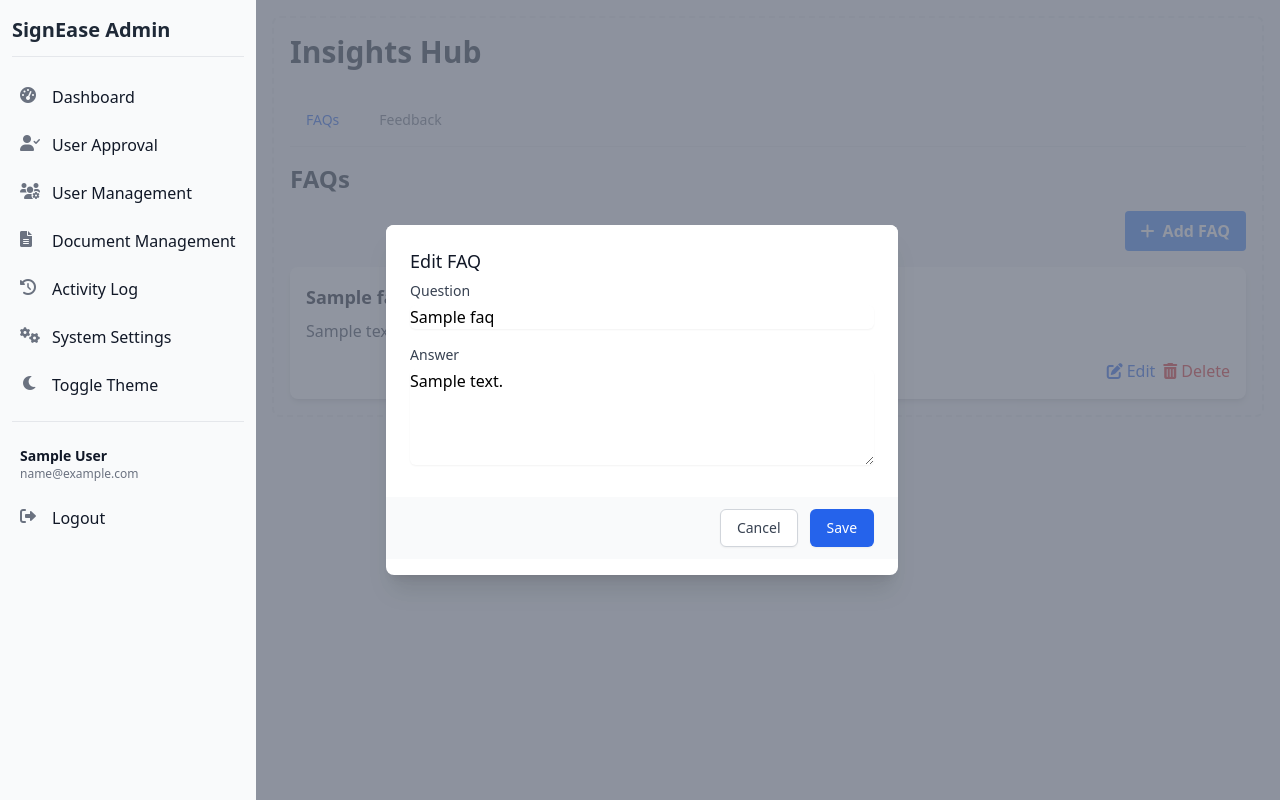
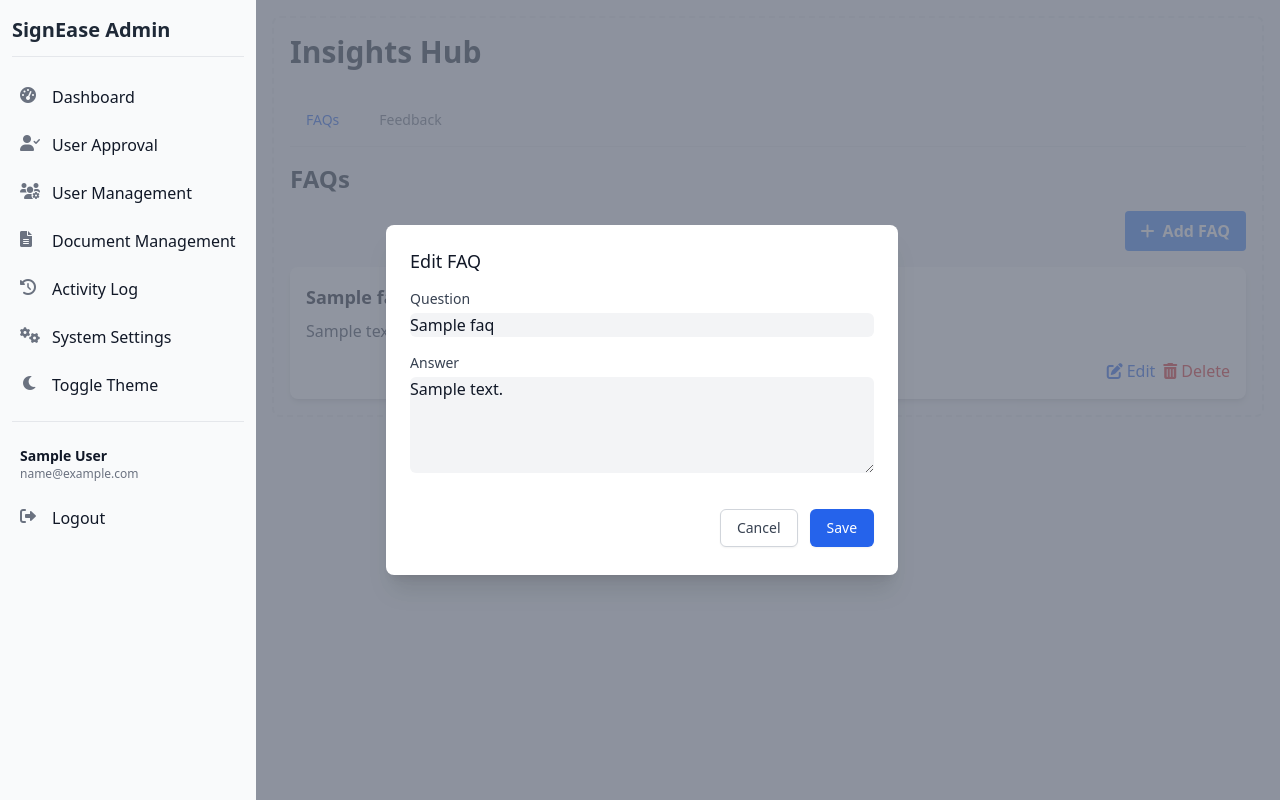
Before and after one commit to SandunLB/Project_Signease, a PHP site: page /insights_hub.php in a window 1280 px wide, after a click on "Edit". Run offline with PHP 8.4, Linux system fonts and the light colour scheme; the visitor is signed in with stand-in values (Sample User, id 1); tables that the repository leaves empty or names only in its code hold one stand-in row (values such as "Sample post"); some libraries are stand-ins or nearby versions.

Commit message:
improved Insights hub styling

```diff
--- a/insights_hub.php
+++ b/insights_hub.php
@@ -102,12 +102,47 @@ $feedbacks = getFeedback();
             from { opacity: 0; }
             to { opacity: 1; }
         }
+        .notification {
+            transition: opacity 0.5s, transform 0.5s;
+        }
+        .notification.show {
+            opacity: 1;
+            transform: translateY(0);
+        }
+        .notification.hide {
+            opacity: 0;
+            transform: translateY(-100%);
+        }
     </style>
 </head>
 <body class="bg-gray-100 dark:bg-gray-900">
     <div class="p-4 sm:ml-64">
         <div class="p-4 border-2 border-gray-200 border-dashed rounded-lg dark:border-gray-700">
             <h1 class="text-3xl font-bold mb-6 text-gray-800 dark:text-white">Insights Hub</h1>
+
+            <!-- Notification -->
+            <div id="notification" class="fixed top-4 right-4 max-w-sm w-full bg-white dark:bg-gray-800 shadow-lg rounded-lg pointer-events-auto ring-1 ring-black ring-opacity-5 overflow-hidden notification hide">
+                <div class="p-4">
+                    <div class="flex items-start">
+                        <div class="flex-shrink-0">
+                            <svg class="h-6 w-6 text-green-400" xmlns="http://www.w3.org/2000/svg" fill="none" viewBox="0 0 24 24" stroke="currentColor" aria-hidden="true">
+                                <path stroke-linecap="round" stroke-linejoin="round" stroke-width="2" d="M9 12l2 2 4-4m6 2a9 9 0 11-18 0 9 9 0 0118 0z" />
+                            </svg>
+                        </div>
+                        <div class="ml-3 w-0 flex-1 pt-0.5">
+                            <p id="notificationMessage" class="text-sm font-medium text-gray-900 dark:text-white"></p>
+                        </div>
+                        <div class="ml-4 flex-shrink-0 flex">
+                            <button onclick="hideNotification()" class="bg-white dark:bg-gray-800 rounded-md inline-flex text-gray-400 hover:text-gray-500 focus:outline-none focus:ring-2 focus:ring-offset-2 focus:ring-indigo-500">
+                                <span class="sr-only">Close</span>
+                                <svg class="h-5 w-5" xmlns="http://www.w3.org/2000/svg" viewBox="0 0 20 20" fill="currentColor" aria-hidden="true">
+                                    <path fill-rule="evenodd" d="M4.293 4.293a1 1 0 011.414 0L10 8.586l4.293-4.293a1 1 0 111.414 1.414L11.414 10l4.293 4.293a1 1 0 01-1.414 1.414L10 11.414l-4.293 4.293a1 1 0 01-1.414-1.414L8.586 10 4.293 5.707a1 1 0 010-1.414z" clip-rule="evenodd" />
+                                </svg>
+                            </button>
+                        </div>
+                    </div>
+                </div>
+            </div>
 
             <!-- Tabs -->
             <div class="mb-4">
@@ -121,43 +156,32 @@ $feedbacks = getFeedback();
                 </ul>
             </div>
 
-            <?php if (isset($success_message)): ?>
-                <div class="bg-green-100 border border-green-400 text-green-700 px-4 py-3 rounded relative mb-4" role="alert">
-                    <span class="block sm:inline"><?php echo $success_message; ?></span>
-                </div>
-            <?php endif; ?>
-            <?php if (isset($error_message)): ?>
-                <div class="bg-red-100 border border-red-400 text-red-700 px-4 py-3 rounded relative mb-4" role="alert">
-                    <span class="block sm:inline"><?php echo $error_message; ?></span>
-                </div>
-            <?php endif; ?>
-
             <!-- FAQ Section -->
             <div id="faq-section" class="tab-content active fade-in">
                 <h2 class="text-2xl font-bold mb-4 text-gray-800 dark:text-white">FAQs</h2>
                 <?php if (empty($faqs)): ?>
                     <div class="text-center py-8">
                         <p class="text-gray-600 dark:text-gray-400 mb-4">No FAQs available. Add your first FAQ!</p>
-                        <button onclick="openFAQModal()" class="bg-blue-500 hover:bg-blue-600 text-white font-bold py-2 px-4 rounded">
+                        <button onclick="openFAQModal()" class="bg-blue-500 hover:bg-blue-600 text-white font-bold py-2 px-4 rounded transition duration-300 ease-in-out transform hover:scale-105">
                             <i class="fas fa-plus mr-2"></i>Add FAQ
                         </button>
                     </div>
                 <?php else: ?>
                     <div class="mb-4 text-right">
-                        <button onclick="openFAQModal()" class="bg-blue-500 hover:bg-blue-600 text-white font-bold py-2 px-4 rounded">
+                        <button onclick="openFAQModal()" class="bg-blue-500 hover:bg-blue-600 text-white font-bold py-2 px-4 rounded transition duration-300 ease-in-out transform hover:scale-105">
                             <i class="fas fa-plus mr-2"></i>Add FAQ
                         </button>
                     </div>
                     <div class="space-y-4">
                         <?php foreach ($faqs as $faq): ?>
-                            <div class="bg-white dark:bg-gray-800 shadow-md rounded-lg p-4">
+                            <div class="bg-white dark:bg-gray-800 shadow-md rounded-lg p-4 transition duration-300 ease-in-out hover:shadow-lg">
                                 <h3 class="text-lg font-semibold text-gray-900 dark:text-white mb-2"><?php echo htmlspecialchars($faq['question']); ?></h3>
                                 <p class="text-gray-700 dark:text-gray-300 mb-4"><?php echo htmlspecialchars($faq['answer']); ?></p>
                                 <div class="flex justify-end space-x-2">
-                                    <button onclick="openFAQModal(<?php echo htmlspecialchars(json_encode($faq)); ?>)" class="text-blue-600 hover:text-blue-800 dark:text-blue-400 dark:hover:text-blue-200">
+                                    <button onclick="openFAQModal(<?php echo htmlspecialchars(json_encode($faq)); ?>)" class="text-blue-600 hover:text-blue-800 dark:text-blue-400 dark:hover:text-blue-200 transition duration-300 ease-in-out">
                                         <i class="fas fa-edit mr-1"></i>Edit
                                     </button>
-                                    <button onclick="deleteFAQ(<?php echo $faq['id']; ?>)" class="text-red-600 hover:text-red-800 dark:text-red-400 dark:hover:text-red-200">
+                                    <button onclick="deleteFAQ(<?php echo $faq['id']; ?>)" class="text-red-600 hover:text-red-800 dark:text-red-400 dark:hover:text-red-200 transition duration-300 ease-in-out">
                                         <i class="fas fa-trash-alt mr-1"></i>Delete
                                     </button>
                                 </div>
@@ -184,14 +208,14 @@ $feedbacks = getFeedback();
                         </thead>
                         <tbody>
                             <?php foreach ($feedbacks as $feedback): ?>
-                                <tr class="bg-white border-b dark:bg-gray-800 dark:border-gray-700 hover:bg-gray-50 dark:hover:bg-gray-600">
+                                <tr class="bg-white border-b dark:bg-gray-800 dark:border-gray-700 hover:bg-gray-50 dark:hover:bg-gray-600 transition duration-300 ease-in-out">
                                     <td class="py-4 px-6"><?php echo htmlspecialchars($feedback['name']); ?></td>
                                     <td class="py-4 px-6"><?php echo htmlspecialchars($feedback['email']); ?></td>
                                     <td class="py-4 px-6"><?php echo htmlspecialchars($feedback['subject']); ?></td>
                                     <td class="py-4 px-6"><?php echo htmlspecialchars(substr($feedback['message'], 0, 50)) . '...'; ?></td>
                                     <td class="py-4 px-6"><?php echo htmlspecialchars($feedback['created_at']); ?></td>
                                     <td class="py-4 px-6">
-                                        <button onclick="viewFeedbackDetails(<?php echo htmlspecialchars(json_encode($feedback)); ?>)" class="font-medium text-blue-600 dark:text-blue-500 hover:underline">View Details</button>
+                                        <button onclick="viewFeedbackDetails(<?php echo htmlspecialchars(json_encode($feedback)); ?>)" class="font-medium text-blue-600 dark:text-blue-500 hover:underline transition duration-300 ease-in-out">View Details</button>
                                     </td>
                                 </tr>
                             <?php endforeach; ?>
@@ -202,34 +226,35 @@ $feedbacks = getFeedback();
         </div>
     </div>
 
+
     <!-- FAQ Modal -->
     <div id="faqModal" class="fixed z-10 inset-0 overflow-y-auto hidden" aria-labelledby="modal-title" role="dialog" aria-modal="true">
         <div class="flex items-end justify-center min-h-screen pt-4 px-4 pb-20 text-center sm:block sm:p-0">
             <div class="fixed inset-0 bg-gray-500 bg-opacity-75 transition-opacity" aria-hidden="true"></div>
             <span class="hidden sm:inline-block sm:align-middle sm:h-screen" aria-hidden="true">&#8203;</span>
-            <div class="inline-block align-bottom bg-white rounded-lg text-left overflow-hidden shadow-xl transform transition-all sm:my-8 sm:align-middle sm:max-w-lg sm:w-full">
-                <form id="faqForm" method="POST">
-                    <div class="bg-white dark:bg-gray-800 px-4 pt-5 pb-4 sm:p-6 sm:pb-4">
-                        <h3 class="text-lg leading-6 font-medium text-gray-900 dark:text-white" id="modal-title">
+            <div class="inline-block align-bottom bg-white dark:bg-gray-800 rounded-lg text-left overflow-hidden shadow-xl transform transition-all sm:my-8 sm:align-middle sm:max-w-lg sm:w-full">
+                <form id="faqForm" method="POST" class="w-full">
+                    <div class="px-4 pt-5 pb-4 sm:p-6">
+                        <h3 class="text-lg leading-6 font-medium text-gray-900 dark:text-white mb-4" id="modal-title">
                             Add/Edit FAQ
                         </h3>
-                        <div class="mt-2">
+                        <div class="mt-2 space-y-4">
                             <input type="hidden" id="faqId" name="faq_id">
-                            <div class="mb-4">
-                                <label for="question" class="block text-sm font-medium text-gray-700 dark:text-gray-300">Question</label>
-                                <input type="text" id="question" name="question" class="mt-1 block w-full rounded-md border-gray-300 shadow-sm focus:border-indigo-300 focus:ring focus:ring-indigo-200 focus:ring-opacity-50 dark:bg-gray-700 dark:border-gray-600 dark:text-white" required>
+                            <div>
+                                <label for="question" class="block text-sm font-medium text-gray-700 dark:text-gray-300 mb-1">Question</label>
+                                <input type="text" id="question" name="question" class="mt-1 block w-full rounded-md bg-gray-100 dark:bg-gray-700 border-transparent focus:border-blue-500 focus:bg-white dark:focus:bg-gray-900 focus:ring-0 text-gray-900 dark:text-white transition duration-300 ease-in-out" required>
                             </div>
-                            <div class="mb-4">
-                                <label for="answer" class="block text-sm font-medium text-gray-700 dark:text-gray-300">Answer</label>
-                                <textarea id="answer" name="answer" rows="4" class="mt-1 block w-full rounded-md border-gray-300 shadow-sm focus:border-indigo-300 focus:ring focus:ring-indigo-200 focus:ring-opacity-50 dark:bg-gray-700 dark:border-gray-600 dark:text-white" required></textarea>
+                            <div>
+                                <label for="answer" class="block text-sm font-medium text-gray-700 dark:text-gray-300 mb-1">Answer</label>
+                                <textarea id="answer" name="answer" rows="4" class="mt-1 block w-full rounded-md bg-gray-100 dark:bg-gray-700 border-transparent focus:border-blue-500 focus:bg-white dark:focus:bg-gray-900 focus:ring-0 text-gray-900 dark:text-white transition duration-300 ease-in-out" required></textarea>
                             </div>
                         </div>
                     </div>
-                    <div class="bg-gray-50 dark:bg-gray-700 px-4 py-3 sm:px-6 sm:flex sm:flex-row-reverse">
-                        <button type="submit" name="add_faq" class="w-full inline-flex justify-center rounded-md border border-transparent shadow-sm px-4 py-2 bg-blue-600 text-base font-medium text-white hover:bg-blue-700 focus:outline-none focus:ring-2 focus:ring-offset-2 focus:ring-blue-500 sm:ml-3 sm:w-auto sm:text-sm">
+                    <div class="px-4 py-3 sm:px-6 sm:flex sm:flex-row-reverse">
+                        <button type="submit" name="add_faq" class="w-full inline-flex justify-center rounded-md border border-transparent shadow-sm px-4 py-2 bg-blue-600 text-base font-medium text-white hover:bg-blue-700 focus:outline-none focus:ring-2 focus:ring-offset-2 focus:ring-blue-500 sm:ml-3 sm:w-auto sm:text-sm transition duration-300 ease-in-out transform hover:scale-105">
                             Save
                         </button>
-                        <button type="button" onclick="closeFAQModal()" class="mt-3 w-full inline-flex justify-center rounded-md border border-gray-300 shadow-sm px-4 py-2 bg-white text-base font-medium text-gray-700 hover:bg-gray-50 focus:outline-none focus:ring-2 focus:ring-offset-2 focus:ring-indigo-500 sm:mt-0 sm:ml-3 sm:w-auto sm:text-sm dark:bg-gray-800 dark:text-white dark:border-gray-600 dark:hover:bg-gray-700">
+                        <button type="button" onclick="closeFAQModal()" class="mt-3 w-full inline-flex justify-center rounded-md border border-gray-300 shadow-sm px-4 py-2 bg-white text-base font-medium text-gray-700 hover:bg-gray-50 focus:outline-none focus:ring-2 focus:ring-offset-2 focus:ring-indigo-500 sm:mt-0 sm:ml-3 sm:w-auto sm:text-sm dark:bg-gray-600 dark:text-white dark:border-gray-500 dark:hover:bg-gray-700 transition duration-300 ease-in-out transform hover:scale-105">
                             Cancel
                         </button>
                     </div>
@@ -258,7 +283,7 @@ $feedbacks = getFeedback();
                     </div>
                 </div>
                 <div class="bg-gray-50 dark:bg-gray-700 px-4 py-3 sm:px-6 sm:flex sm:flex-row-reverse">
-                    <button type="button" class="mt-3 w-full inline-flex justify-center rounded-md border border-gray-300 shadow-sm px-4 py-2 bg-white text-base font-medium text-gray-700 hover:bg-gray-50 focus:outline-none focus:ring-2 focus:ring-offset-2 focus:ring-indigo-500 sm:mt-0 sm:ml-3 sm:w-auto sm:text-sm dark:bg-gray-800 dark:text-white dark:border-gray-600 dark:hover:bg-gray-700" onclick="closeFeedbackModal()">
+                    <button type="button" class="mt-3 w-full inline-flex justify-center rounded-md border border-gray-300 shadow-sm px-4 py-2 bg-white text-base font-medium text-gray-700 hover:bg-gray-50 focus:outline-none focus:ring-2 focus:ring-offset-2 focus:ring-indigo-500 sm:mt-0 sm:ml-3 sm:w-auto sm:text-sm dark:bg-gray-800 dark:text-white dark:border-gray-600 dark:hover:bg-gray-700 transition duration-300 ease-in-out transform hover:scale-105" onclick="closeFeedbackModal()">
                         Close
                     </button>
                 </div>
@@ -276,6 +301,12 @@ $feedbacks = getFeedback();
                     showTab(tabId);
                 });
             });
+
+            <?php if (isset($success_message)): ?>
+                showNotification("<?php echo $success_message; ?>", 'success');
+            <?php elseif (isset($error_message)): ?>
+                showNotification("<?php echo $error_message; ?>", 'error');
+            <?php endif; ?>
         });
 
         function showTab(tabId) {
@@ -346,6 +377,32 @@ $feedbacks = getFeedback();
         function closeFeedbackModal() {
             document.getElementById('feedbackModal').classList.add('hidden');
         }
+
+        function showNotification(message, type) {
+            const notification = document.getElementById('notification');
+            const notificationMessage = document.getElementById('notificationMessage');
+            notificationMessage.textContent = message;
+            notification.classList.remove('hide');
+            notification.classList.add('show');
+
+            if (type === 'error') {
+                notification.querySelector('svg').classList.remove('text-green-400');
+                notification.querySelector('svg').classList.add('text-red-400');
+            } else {
+                notification.querySelector('svg').classList.remove('text-red-400');
+                notification.querySelector('svg').classList.add('text-green-400');
+            }
+
+            setTimeout(() => {
+                hideNotification();
+            }, 5000);
+        }
+
+        function hideNotification() {
+            const notification = document.getElementById('notification');
+            notification.classList.remove('show');
+            notification.classList.add('hide');
+        }
     </script>
     <script src="theme.js"></script>
 </body>
```
